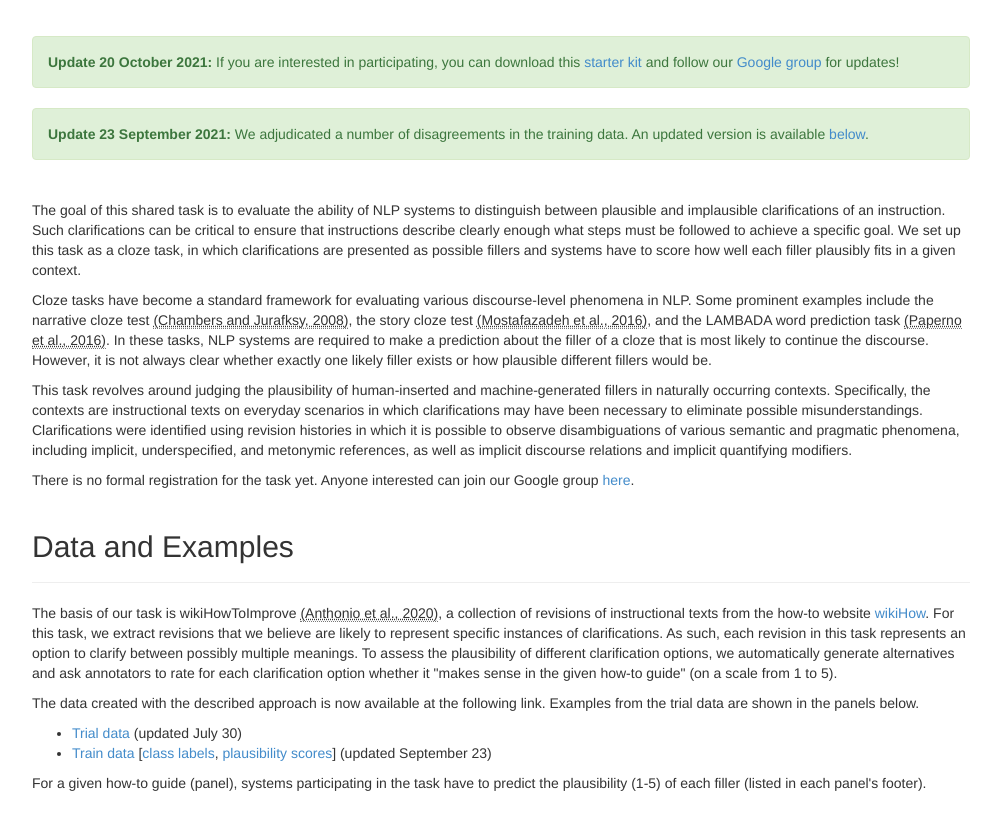
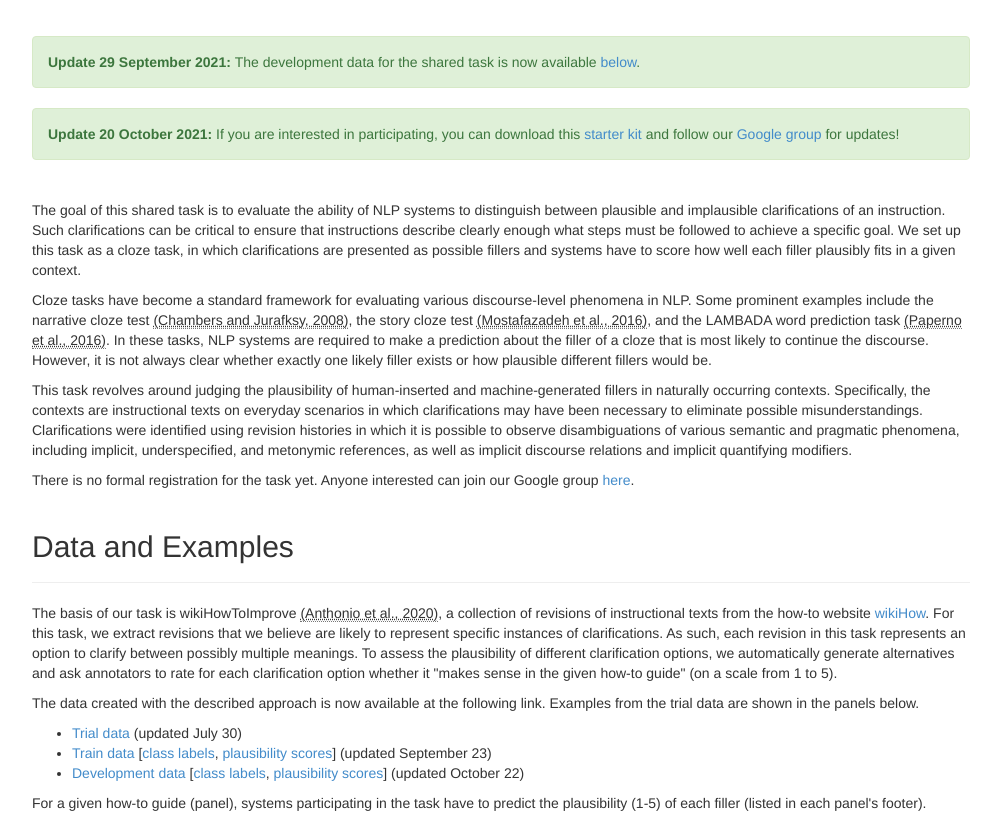
Before and after one commit to ClarificationTask/ClarificationTask.github.io, a plain HTML site: page index.html in a window 1280 px wide. Shown: the part 200-1016 px from the top of the page, without its empty margins (139-1140 px from the left). Drawn offline with nearby package versions, Linux system fonts and the light colour scheme.

Commit message:
Added announcement of development data

```diff
--- a/index.html
+++ b/index.html
@@ -104,17 +104,13 @@ SemEval-2022 Task 7
 <br/>
       <br/>
 
+      <div class="alert alert-success" role="danger">
+	<strong>Update 29 September 2021: </strong>The development data for the shared task is now available <a href="#examples">below</a>.
+      </div>
+
       <div class="alert alert-success" role="alert">
 	<strong>Update 20 October 2021: </strong>If you are interested in participating, you can download this <a href="https://github.com/acidAnn/semeval2022_task7_starter_kit">starter kit</a> and follow our <a href="https://groups.google.com/g/semeval2022-task7/">Google group</a> for updates!
       </div>
-
-
-      <div class="alert alert-success" role="danger">
-	<strong>Update 23 September 2021: </strong>We adjudicated a number of disagreements in the training data. An updated version is available <a href="#examples">below</a>.
-      </div>
-
-
-
 
       <br/>
 
@@ -138,6 +134,7 @@ SemEval-2022 Task 7
 <ul>
   <li><a href="data/ClarificationTask_TrialData_Jul30c.tsv">Trial data</a> (updated July 30)</li>
   <li><a href="data/ClarificationTask_TrainData_Sep23.tsv">Train data</a> [<a href="data/ClarificationTask_TrainLabels_Sep23.tsv">class labels</a>, <a href="data/ClarificationTask_TrainScores_Sep23.tsv">plausibility scores</a>] (updated September 23)</pre></li>
+  <li><a href="data/ClarificationTask_DevData_Oct22a.tsv">Development data</a> [<a href="data/ClarificationTask_DevLabels_Oct22a.tsv">class labels</a>, <a href="data/ClarificationTask_DevScores_Oct22a.tsv">plausibility scores</a>] (updated October 22)</pre></li>
 </ul>
 
 <p>For a given how-to guide (panel), systems participating in the task have to predict the plausibility (1-5) of each filler (listed in each panel's footer).</p>
@@ -298,7 +295,7 @@ SemEval-2022 Task 7
 
       <ul>
 	<li><del>July 30, 2021: Trial data release</del></li>
-	<li>September 3, 2021: Training data release</li>
+	<li><del>September 3, 2021: Training data release</del></li>
 	<li>December 3, 2021: Evaluation data release</li>
 	<li>January 10--31, 2022: Evaluation phase</li>
 	<li>February 23, 2022: Paper submission</li>
```
